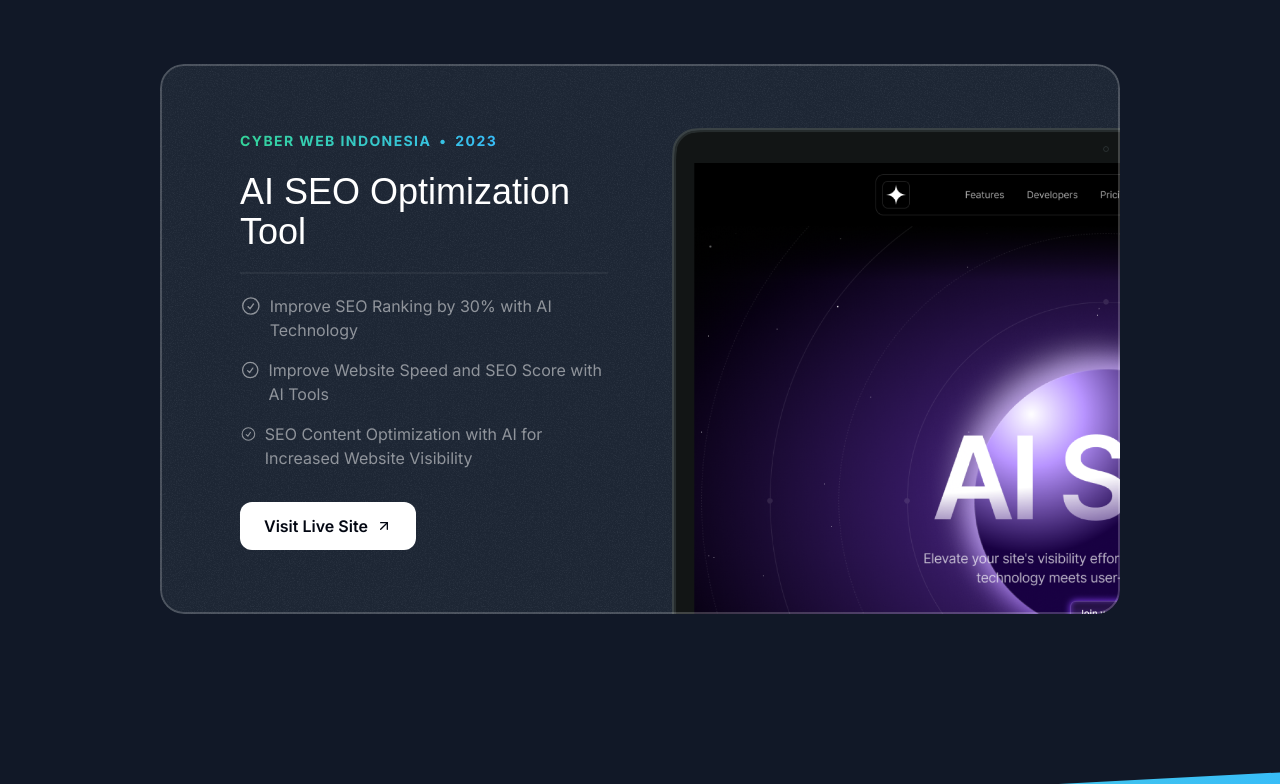
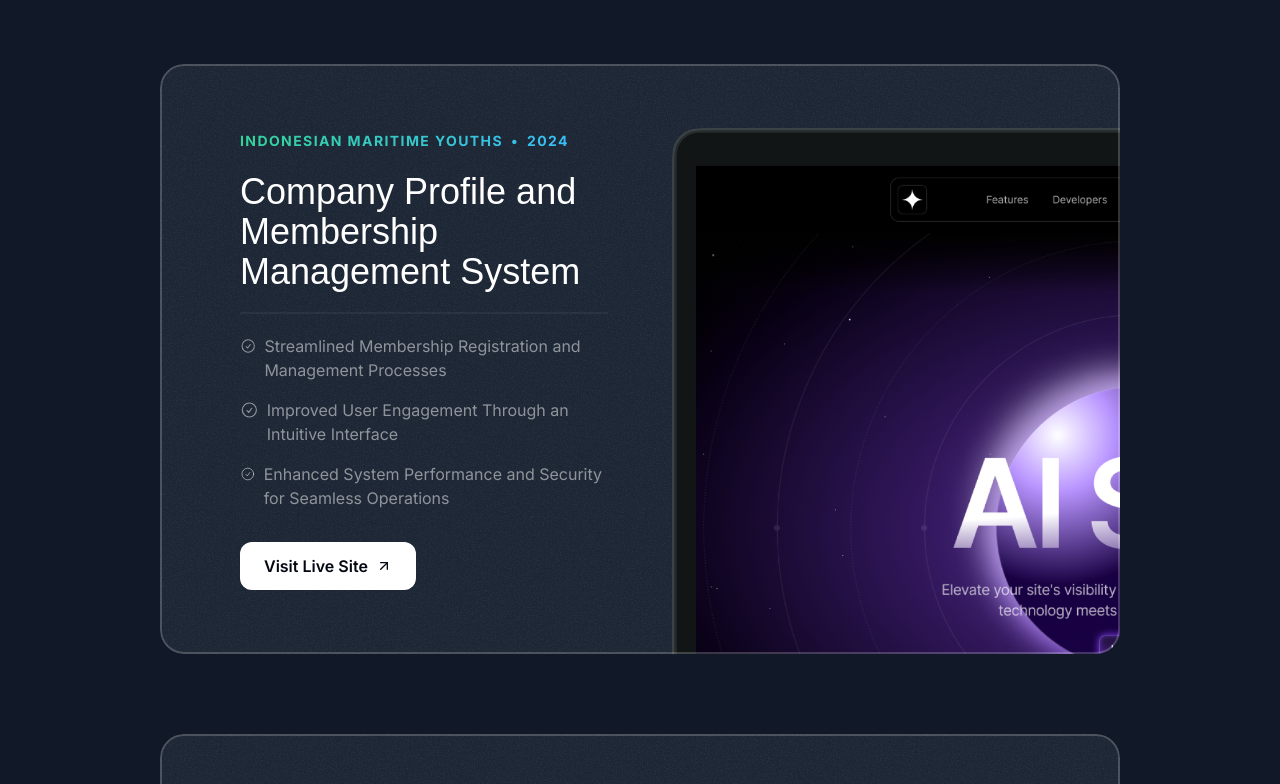
Before and after one commit to msandypr/msandypr.com, a Next.js app: page / in a window 1280 px wide. Shown: the part 1240-2024 px from the top of the page. Built offline with nearby package versions, Linux system fonts and the light colour scheme; a web font is replaced by a local one.

Commit message:
chore: adding some const for portofolioProjects

```diff
--- a/src/sections/Projects.tsx
+++ b/src/sections/Projects.tsx
@@ -5,6 +5,18 @@ import ArrowUpRightIcon from "@/assets/icons/arrow-up-right.svg";
 import grainImage from "@/assets/images/grain.jpg";
 
 const portofolioProjects = [
+  {
+    company: "Indonesian Maritime Youths",
+    year: "2024",
+    title: "Company Profile and Membership Management System",
+    results: [
+      { title: "Streamlined Membership Registration and Management Processes" },
+      { title: "Improved User Engagement Through an Intuitive Interface" },
+      { title: "Enhanced System Performance and Security for Seamless Operations" },
+    ],
+    link: "https://maritimmuda.id/",
+    image: projectImageTemplate,
+  },
   {
     company: "Cyber Web Indonesia",
     year: "2023",
```
